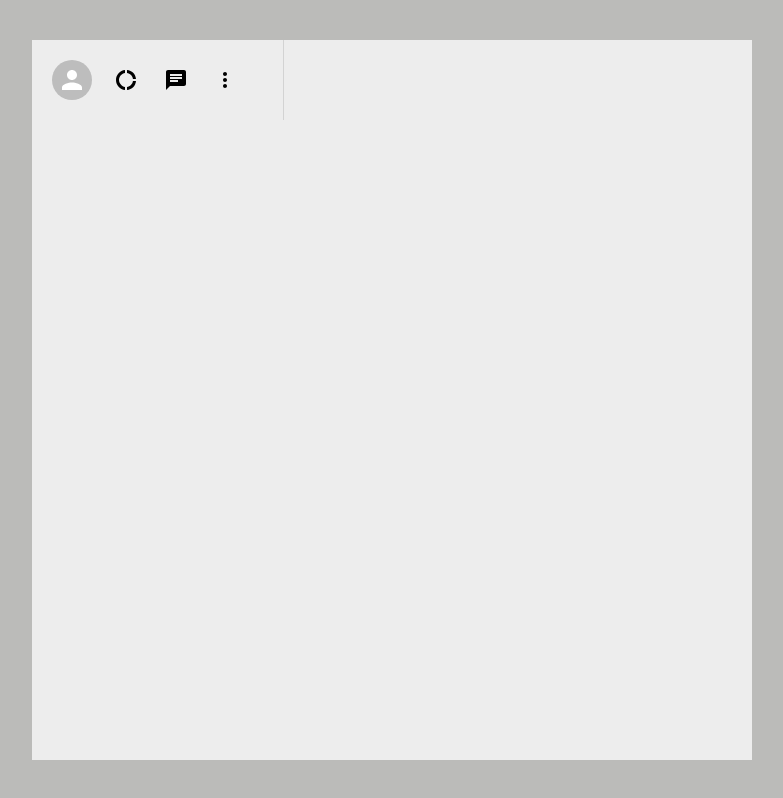
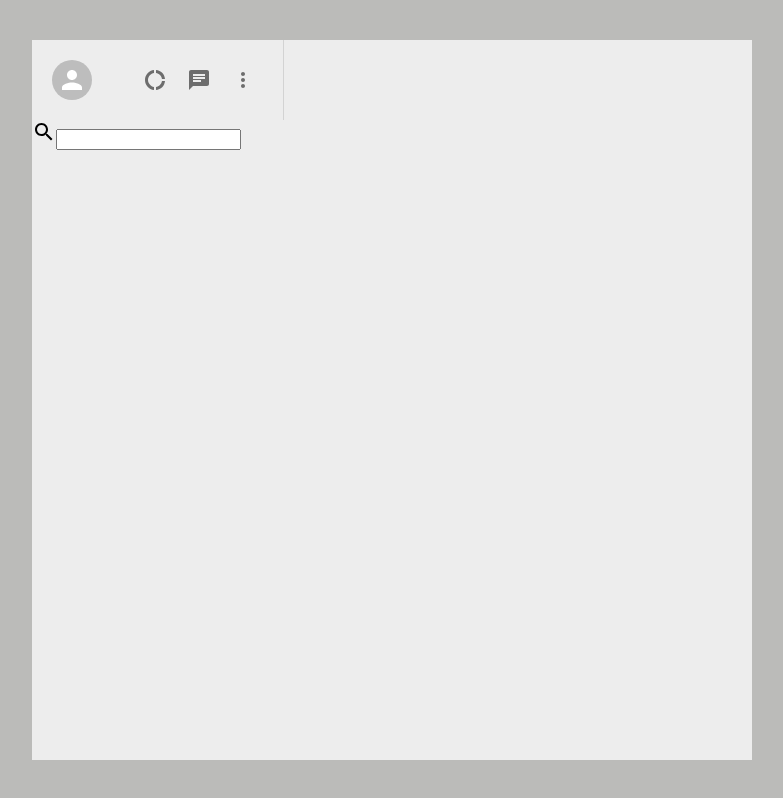
Before and after one commit to prabhjot9213/whatsapp-clone, a React (Create React App) app: page / in a window 1280 px wide. Shown: the whole page, without its empty margins (248-1031 px from the left). Built offline with nearby package versions, Linux system fonts and the light colour scheme.

Commit message:
siedbar code added for all icons

```diff
--- a/src/Sidebar.js
+++ b/src/Sidebar.js
@@ -1,7 +1,5 @@
-import { Avatar } from '@mui/material';
-import  DonutLargeIcon  from '@material-ui/icons/DonutLarge';
-import ChatIcon  from '@material-ui/icons/Chat';
-import MoreVertIcon from '@material-ui/icons/MoreVert';
+import { Chat, DonutLarge, MoreVert, SearchOutlined } from '@mui/icons-material';
+import { Avatar, IconButton } from '@mui/material';
 import React from 'react'
 import './Sidebar.css'
 
@@ -11,14 +9,21 @@ function Sidebar() {
     <div className='sidebar'>
         <div className='sidebar__header'>
         <Avatar />
+
         <div className='sidebar__headerRight'>
-        <DonutLargeIcon />
-         <ChatIcon />
-         <MoreVertIcon/>
+        <IconButton>
+        <DonutLarge />
+        </IconButton>
+        <IconButton>
+        <Chat />
+        </IconButton>
+        <IconButton><MoreVert /></IconButton>
+
         </div>
         </div>
         <div className='sidebar__search'>
-
+        <SearchOutlined />
+        <input placholder="Search or Start a new chat" type ="text" />
         </div>
         <div className='sidebar__chats'>
 
```
